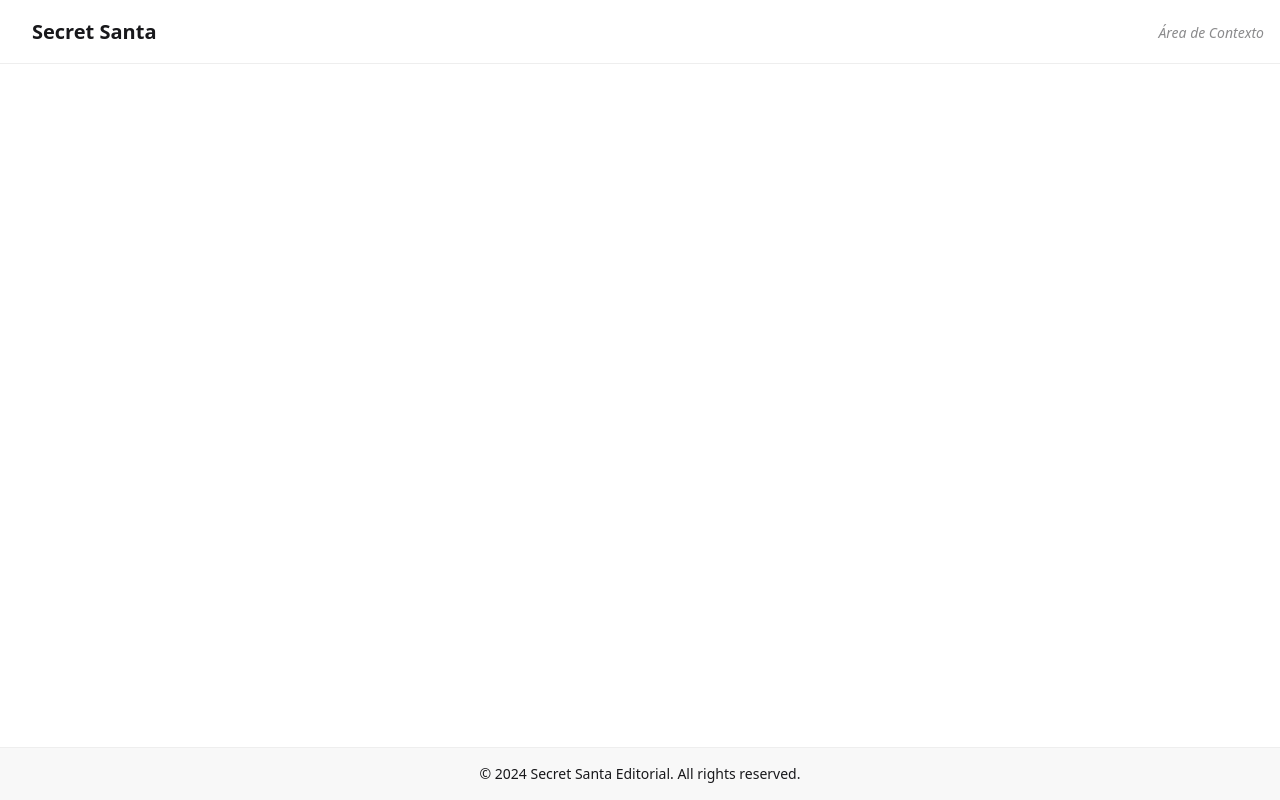
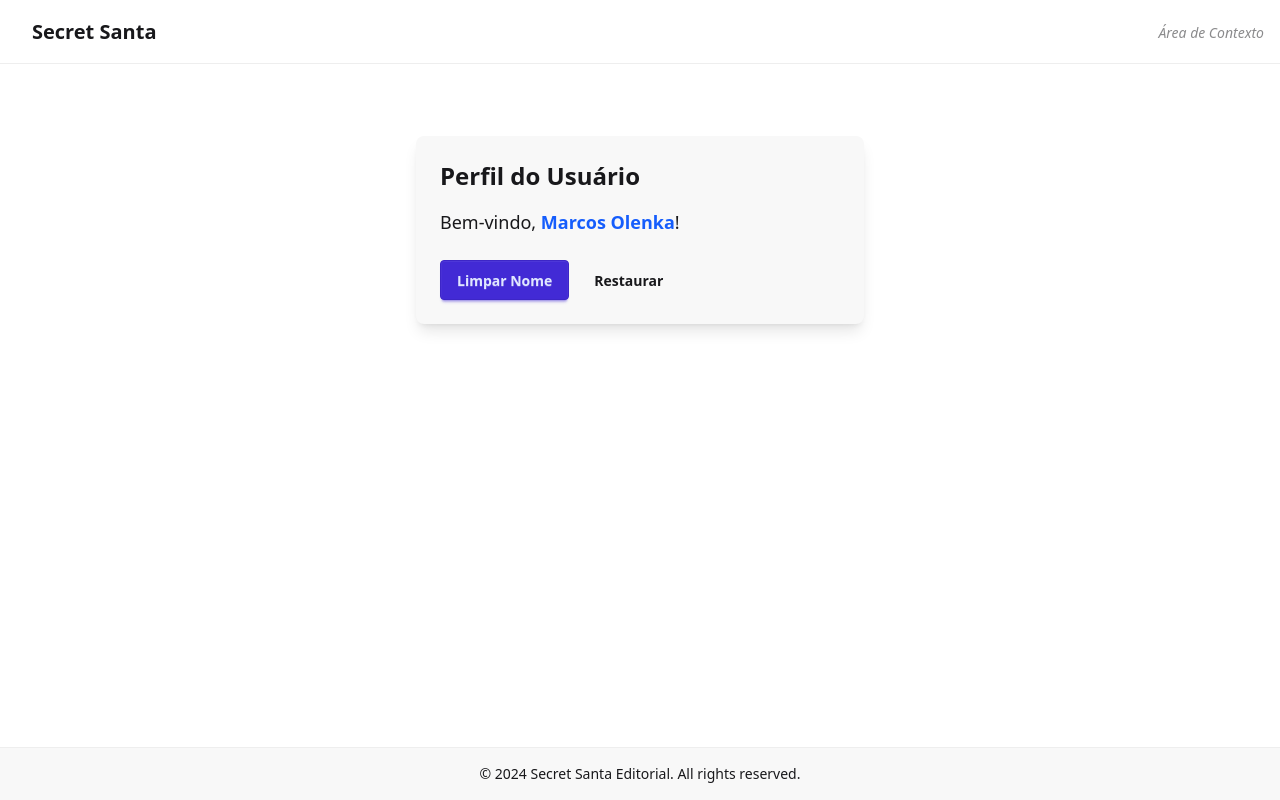
Before and after one commit to GabrielCamposManzole/secret-santa, an Angular app in the folder apps/web/: page /perfil in a window 1280 px wide. Before the commit this address led to /. Built offline with nearby package versions, Linux system fonts and the light colour scheme.

Commit message:
chore: adiciona regras modulares de IA e config de globbing no workspace

```diff
--- a/apps/web/src/app/app.routes.ts
+++ b/apps/web/src/app/app.routes.ts
@@ -1,3 +1,8 @@
 import { Routes } from '@angular/router';
 
-export const routes: Routes = [];
+export const routes: Routes = [
+  {
+    path: 'perfil',
+    loadComponent: () => import('./features/profile/profile.component').then(m => m.ProfileComponent)
+  }
+];
--- /dev/null
+++ b/apps/web/src/app/features/profile/profile.component.html
@@ -0,0 +1,19 @@
+<div class="p-6 bg-base-200 rounded-box shadow-lg max-w-md mx-auto mt-10">
+  <h2 class="text-2xl font-bold mb-4">Perfil do Usuário</h2>
+
+  <!-- Uso do Control Flow @if (Angular 21) -->
+  @if (userName()) {
+    <p class="text-lg">
+      Bem-vindo,
+      <!-- Texto Azul via Tailwind CSS v4 -->
+      <span class="text-blue-600 font-semibold">{{ userName() }}</span>!
+    </p>
+  } @else {
+    <p class="text-error">Usuário não identificado.</p>
+  }
+
+  <div class="mt-6">
+    <button class="btn btn-primary" (click)="userName.set(null)">Limpar Nome</button>
+    <button class="btn btn-ghost ml-2" (click)="userName.set('Marcos Olenka')">Restaurar</button>
+  </div>
+</div>
--- /dev/null
+++ b/apps/web/src/app/features/profile/profile.component.ts
@@ -0,0 +1,12 @@
+import { Component, signal, ChangeDetectionStrategy } from '@angular/core';
+
+@Component({
+  selector: 'app-profile',
+  standalone: true,
+  templateUrl: './profile.component.html',
+  changeDetection: ChangeDetectionStrategy.OnPush,
+})
+export class ProfileComponent {
+  // Usando Signals para gerenciamento de estado moderno
+  protected readonly userName = signal<string | null>('Marcos Olenka');
+}
--- a/apps/web/src/app/shared/components/sidenav/sidenav.component.html
+++ b/apps/web/src/app/shared/components/sidenav/sidenav.component.html
@@ -15,7 +15,7 @@
       <a>Grupos</a>
     </li>
     <li>
-      <a>Perfil</a>
+      <a routerLink="/perfil" routerLinkActive="active">Perfil</a>
     </li>
   </ul>
 </div>
```
Also changed, not shown: 2 other files (tests, documents, lock files or other folders).
